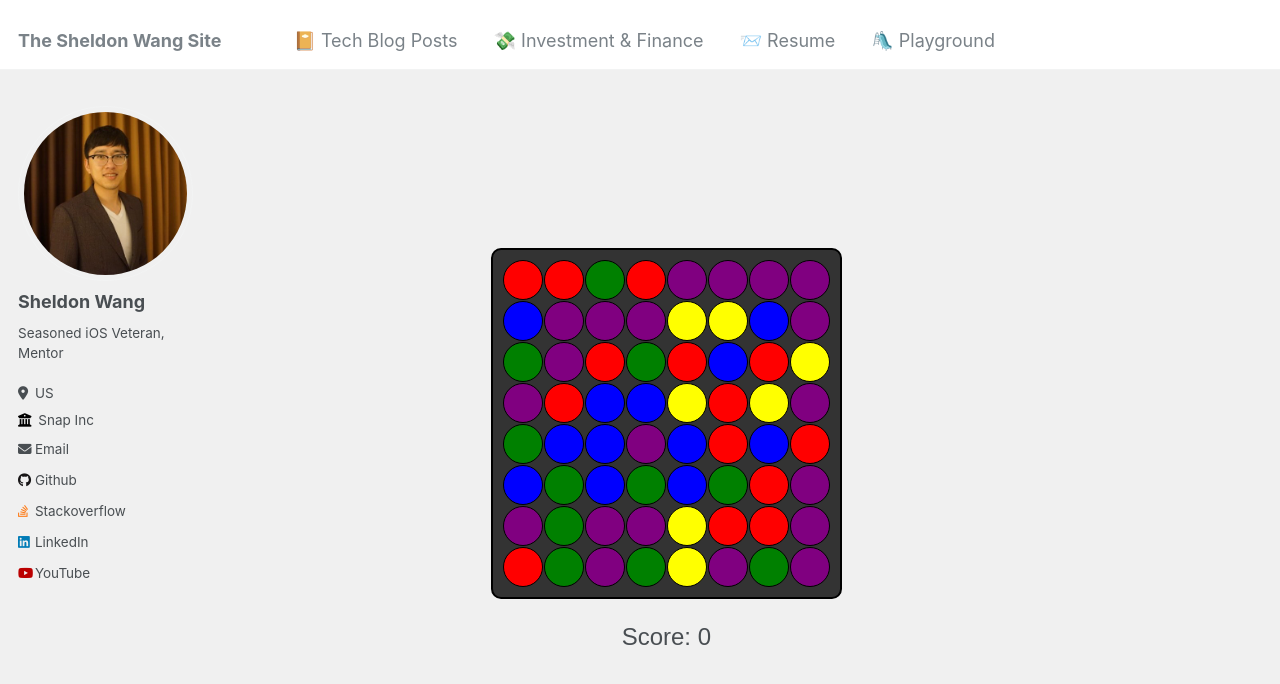
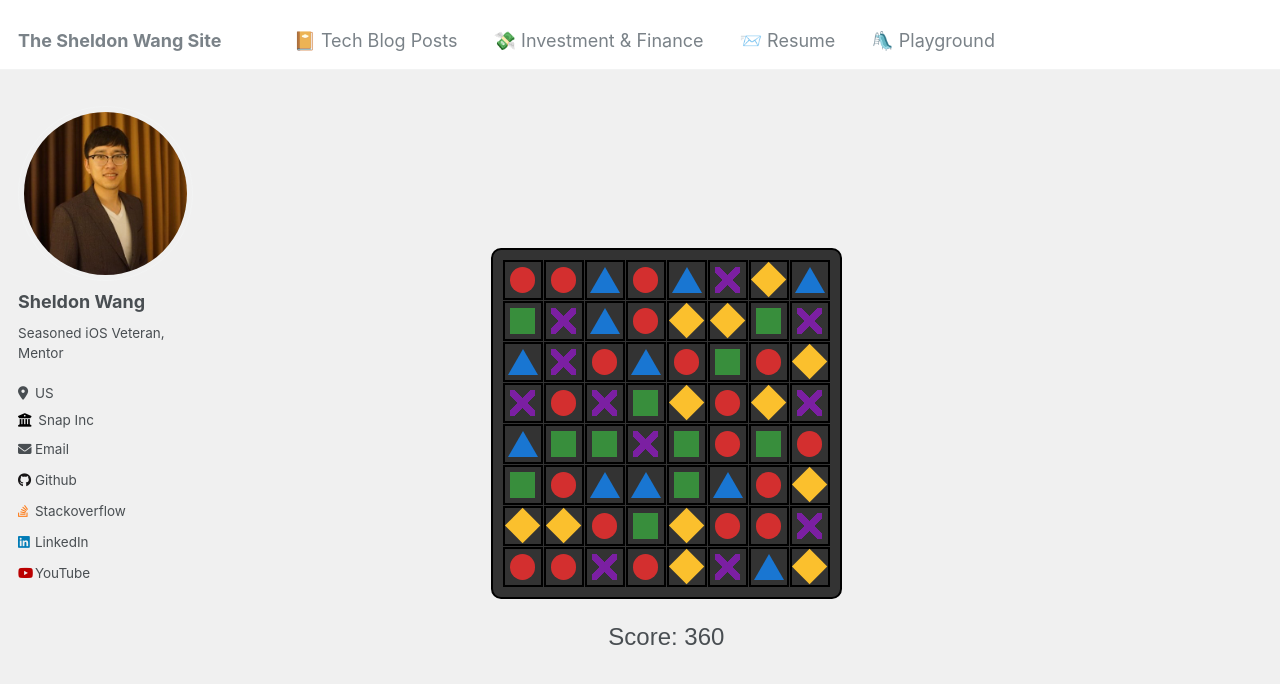
Before and after one commit to SheldonWangRJT/SheldonWangRJT.Github.io, a Jekyll site: the page built from _playground/game1.html, in a window 1280 px wide and 900 px high, scrolled down 228 px. Shown: the top 684 px of the window. Built offline with Jekyll 4.4.1, drawn with Linux system fonts in a browser that asks for light colours.

Commit message:
better shape

```diff
--- a/_playground/game1.html
+++ b/_playground/game1.html
@@ -8,8 +8,7 @@ yah!
 <html lang="en">
 <head>
     <meta charset="UTF-8">
-    <meta name="viewport" content="width=device-width, initial-scale=1.0">
-    <title>Mini Candy Crush</title>
+    <meta name="viewport" content="width=device-width, initial-scale=1.0, maximum-scale=1.0, user-scalable=no">    <title>Mini Candy Crush</title>
     <link rel="stylesheet" href="{{ base_path }}/assets/css/game1.css">
 </head>
 <body>
--- a/assets/css/game1.css
+++ b/assets/css/game1.css
@@ -45,10 +45,64 @@ body {
 .candy {
     width: 40px;
     height: 40px;
+    cursor: pointer;
+    border: 2px solid #000;
+    transition: transform 0.3s ease;
+    display: flex;
+    justify-content: center;
+    align-items: center;
+}
+
+.candy::after {
+    content: '';
+    display: block;
+    width: 70%;
+    height: 70%;
+    background-color: currentColor; /* Add this line */
+}
+
+.candy.circle::after {
     border-radius: 50%;
-    cursor: pointer;
-    border: 1px solid #000;
-    transition: transform 0.3s ease; /* Add this line */
+}
+
+.candy.square::after {
+    border-radius: 0;
+}
+
+.candy.triangle::after {
+    width: 0;
+    height: 0;
+    border-left: 15px solid transparent;
+    border-right: 15px solid transparent;
+    border-bottom: 26px solid currentColor;
+    background-color: transparent;
+}
+
+.candy.diamond::after {
+    transform: rotate(45deg);
+}
+
+.candy.cross::after {
+    background:
+        linear-gradient(45deg, transparent 40%, currentColor 40%, currentColor 60%, transparent 60%),
+        linear-gradient(-45deg, transparent 40%, currentColor 40%, currentColor 60%, transparent 60%);
+    background-color: transparent;
+}
+
+@media (max-width: 600px) {
+    .candy {
+        width: 30px;
+        height: 30px;
+    }
+    .candy::after {
+        width: 60%;
+        height: 60%;
+    }
+    .candy.triangle::after {
+        border-left-width: 10px;
+        border-right-width: 10px;
+        border-bottom-width: 17px;
+    }
 }
 
 .candy.swapping {
--- a/assets/js/game1.js
+++ b/assets/js/game1.js
@@ -5,11 +5,23 @@ const boardSize = 8;
 let selectedCandy = null;
 let score = 0;
 
+const candyTypes = [
+    { shape: 'circle', color: '#D32F2F' },  // Muted red circle
+    { shape: 'square', color: '#388E3C' },  // Muted green square
+    { shape: 'triangle', color: '#1976D2' },  // Muted blue triangle
+    { shape: 'diamond', color: '#FBC02D' },  // Muted yellow diamond
+    { shape: 'cross', color: '#7B1FA2' }  // Muted purple cross
+];
+
 function createBoard() {
     for (let i = 0; i < boardSize * boardSize; i++) {
         const candy = document.createElement('div');
         candy.classList.add('candy');
-        candy.style.backgroundColor = colors[Math.floor(Math.random() * colors.length)];
+        const typeIndex = Math.floor(Math.random() * candyTypes.length);
+        const candyType = candyTypes[typeIndex];
+        candy.style.color = candyType.color; // Change this line
+        candy.classList.add(candyType.shape);
+        candy.dataset.typeIndex = typeIndex;
         candy.addEventListener('click', () => selectCandy(candy));
         board.appendChild(candy);
     }
@@ -46,27 +58,38 @@ function swapCandies(candy1, candy2) {
     candy1.classList.add('swapping');
     candy2.classList.add('swapping');
 
-    const tempColor = candy1.style.backgroundColor;
-    const tempPosition = {
-        left: candy1.offsetLeft,
-        top: candy1.offsetTop
-    };
+    const tempTypeIndex = candy1.dataset.typeIndex;
+    const tempType = candyTypes[tempTypeIndex];
 
     setTimeout(() => {
-        candy1.style.backgroundColor = candy2.style.backgroundColor;
-        candy2.style.backgroundColor = tempColor;
+        candy1.style.color = candy2.style.color; // Change this line
+        candy1.className = `candy ${candyTypes[candy2.dataset.typeIndex].shape}`;
+        candy1.dataset.typeIndex = candy2.dataset.typeIndex;
 
-        candy1.classList.remove('swapping');
-        candy2.classList.remove('swapping');
+        candy2.style.color = tempType.color; // Change this line
+        candy2.className = `candy ${tempType.shape}`;
+        candy2.dataset.typeIndex = tempTypeIndex;
 
         candy1.classList.add('popping');
         candy2.classList.add('popping');
 
         setTimeout(() => {
-            candy1.classList.remove('popping');
-            candy2.classList.remove('popping');
+            candy1.classList.remove('popping', 'swapping');
+            candy2.classList.remove('popping', 'swapping');
             checkMatches();
         }, 300);
+    }, 300);
+}
+
+function animateAndReplaceCandy(candy) {
+    candy.classList.add('popping');
+    setTimeout(() => {
+        candy.classList.remove('popping');
+        const typeIndex = Math.floor(Math.random() * candyTypes.length);
+        const newType = candyTypes[typeIndex];
+        candy.style.color = newType.color; // Change this line
+        candy.className = `candy ${newType.shape}`;
+        candy.dataset.typeIndex = typeIndex;
     }, 300);
 }
 
@@ -78,8 +101,8 @@ function checkMatches() {
     for (let i = 0; i < boardSize; i++) {
         for (let j = 0; j < boardSize - 2; j++) {
             const index = i * boardSize + j;
-            if (candies[index].style.backgroundColor === candies[index + 1].style.backgroundColor &&
-                candies[index].style.backgroundColor === candies[index + 2].style.backgroundColor) {
+            if (candies[index].dataset.typeIndex === candies[index + 1].dataset.typeIndex &&
+                candies[index].dataset.typeIndex === candies[index + 2].dataset.typeIndex) {
                 animateAndReplaceCandy(candies[index]);
                 animateAndReplaceCandy(candies[index + 1]);
                 animateAndReplaceCandy(candies[index + 2]);
@@ -93,8 +116,8 @@ function checkMatches() {
     for (let i = 0; i < boardSize - 2; i++) {
         for (let j = 0; j < boardSize; j++) {
             const index = i * boardSize + j;
-            if (candies[index].style.backgroundColor === candies[index + boardSize].style.backgroundColor &&
-                candies[index].style.backgroundColor === candies[index + 2 * boardSize].style.backgroundColor) {
+            if (candies[index].dataset.typeIndex === candies[index + boardSize].dataset.typeIndex &&
+                candies[index].dataset.typeIndex === candies[index + 2 * boardSize].dataset.typeIndex) {
                 animateAndReplaceCandy(candies[index]);
                 animateAndReplaceCandy(candies[index + boardSize]);
                 animateAndReplaceCandy(candies[index + 2 * boardSize]);
@@ -110,12 +133,5 @@ function checkMatches() {
     }
 }
 
-function animateAndReplaceCandy(candy) {
-    candy.classList.add('popping');
-    setTimeout(() => {
-        candy.classList.remove('popping');
-        candy.style.backgroundColor = colors[Math.floor(Math.random() * colors.length)];
-    }, 300);
-}
-
 createBoard();
+checkMatches();
```
Also changed, not shown: 2 other files.
